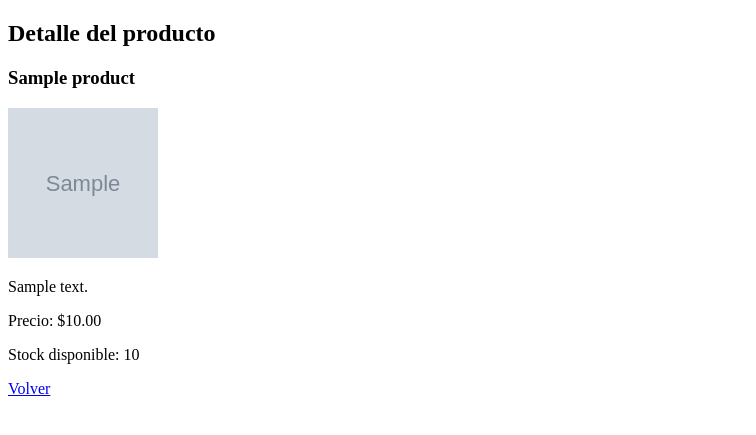
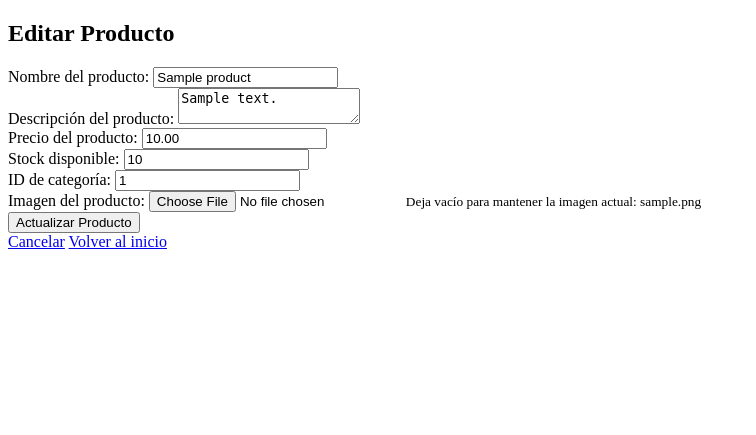
Before and after one commit to sergioramirezmoron/E-CommerceServidor, a PHP site: page /index.php?c=product&edit=1&id=1 in a window 1280 px wide. Shown: the top 435 px of the page, without its empty margins (0-756 px from the left). Run offline with PHP 8.4, Linux system fonts and the light colour scheme; tables that the repository leaves empty hold one stand-in row (values such as "Sample post"); grey boxes marked "Sample" are stand-in pictures.

Commit message:
add update product

```diff
--- a/controllers/productController.php
+++ b/controllers/productController.php
@@ -6,6 +6,38 @@ if (isset($_GET['delete'])) {
     header("Location: index.php?c=product");
     exit();
 }
+//Update
+if (isset($_GET["edit"])) {
+    if (isset($_POST['name']) && isset($_POST['description']) && isset($_POST['price']) && isset($_POST['stock']) && isset($_POST["idCategoria"])) {
+        $id = $_GET['id'];
+        $name = $_POST['name'];
+        $description = $_POST['description'];
+        $price = $_POST['price'];
+        $stock = $_POST['stock'];
+        $idCategory = $_POST['idCategoria'];
+
+        // Obtener el producto actual para mantener la imagen si no se sube una nueva
+        $currentProduct = ProductRepository::getProductById($id);
+        $productImagePath = $currentProduct->getImage();
+
+        // Si se sube una nueva imagen, procesarla
+        if (isset($_FILES['productImage']) && isset($_FILES['productImage']['tmp_name']) && $_FILES['productImage']['error'] == 0) {
+            $tmp = $_FILES['productImage']['tmp_name'];
+            $fileName = $_FILES['productImage']['name'];
+            if (FileHelper::fileHandler($tmp, "public/img/" . $fileName)) {
+                $productImagePath = $fileName;
+            }
+        }
+
+        ProductRepository::updateProduct($id, $name, $description, $price, $stock, $productImagePath, $idCategory);
+        header("Location: index.php?c=product&id=" . $id);
+        exit();
+    }
+    $product = ProductRepository::getProductById($_GET['id']);
+    require_once 'views/editProductView.phtml';
+    exit();
+}
+
 //Create
 if (isset($_GET["create"])) {
     if (isset($_POST['name']) && isset($_POST['description']) && isset($_POST['price']) && isset($_POST['stock']) && isset($_POST["idCategoria"]) && isset($_FILES['productImage'])) {
--- a/models/ProductRepository.php
+++ b/models/ProductRepository.php
@@ -54,10 +54,10 @@ class ProductRepository
         return $newId;
     }
 
-    public static function updateProduct($id, $name, $description, $price, $stock, $image, $idCategory,)
+    public static function updateProduct($id, $name, $description, $price, $stock, $image, $idCategory)
     {
         $db = Connection::connect();
-        $q = "UPDATE products SET name='$name', description='$description', price=$price, stock=$stock, image='$image',idCategory=$idCategory, WHERE id=$id";
+        $q = "UPDATE products SET name='$name', description='$description', price=$price, stock=$stock, image='$image', id_category=$idCategory WHERE id=$id";
         $db->query($q);
         $db->close();
     }
--- /dev/null
+++ b/views/editProductView.phtml
@@ -0,0 +1,55 @@
+<!DOCTYPE html>
+<html lang="en">
+
+<head>
+    <meta charset="UTF-8">
+    <meta name="viewport" content="width=device-width, initial-scale=1.0">
+    <title>Editar Producto</title>
+</head>
+
+<body>
+    <h2>Editar Producto</h2>
+    <form action="index.php?c=product&edit=1&id=<?php echo $product->getId(); ?>" method="POST" enctype="multipart/form-data">
+        <div>
+            <label for="name">Nombre del producto:</label>
+            <input type="text" name="name" id="name" value="<?php echo htmlspecialchars($product->getName()); ?>" required>
+        </div>
+
+        <div>
+            <label for="description">Descripción del producto:</label>
+            <textarea name="description" id="description" required><?php echo htmlspecialchars($product->getDescription()); ?></textarea>
+        </div>
+
+        <div>
+            <label for="price">Precio del producto:</label>
+            <input type="number" step="0.01" name="price" id="price" value="<?php echo $product->getPrice(); ?>" required>
+        </div>
+
+        <div>
+            <label for="stock">Stock disponible:</label>
+            <input type="number" step="1" name="stock" id="stock" value="<?php echo $product->getStock(); ?>" required>
+        </div>
+
+        <div>
+            <label for="idCategoria">ID de categoría:</label>
+            <input type="number" step="1" name="idCategoria" id="idCategoria" value="<?php echo $product->getCategory(); ?>" required>
+        </div>
+
+        <div>
+            <label for="productImage">Imagen del producto:</label>
+            <input type="file" name="productImage" id="productImage" accept="image/*">
+            <small>Deja vacío para mantener la imagen actual: <?php echo $product->getImage(); ?></small>
+        </div>
+
+        <div>
+            <input type="submit" name="updateProductSubmit" value="Actualizar Producto">
+        </div>
+    </form>
+
+    <div>
+        <a href="index.php?c=product&id=<?php echo $product->getId(); ?>">Cancelar</a>
+        <a href="index.php">Volver al inicio</a>
+    </div>
+</body>
+
+</html>
--- a/views/productView.phtml
+++ b/views/productView.phtml
@@ -16,6 +16,8 @@
     echo "<p>Precio: $" . $product->getPrice() . "</p>";
     echo "<p>Stock disponible: " . $product->getStock() . "</p>";
     ?>
+    <div>
+        <a href="index.php?c=product&edit=1&id=<?php echo $product->getId(); ?>">Editar Producto</a>
     <a href="index.php">Volver</a>
 </body>
 
```
